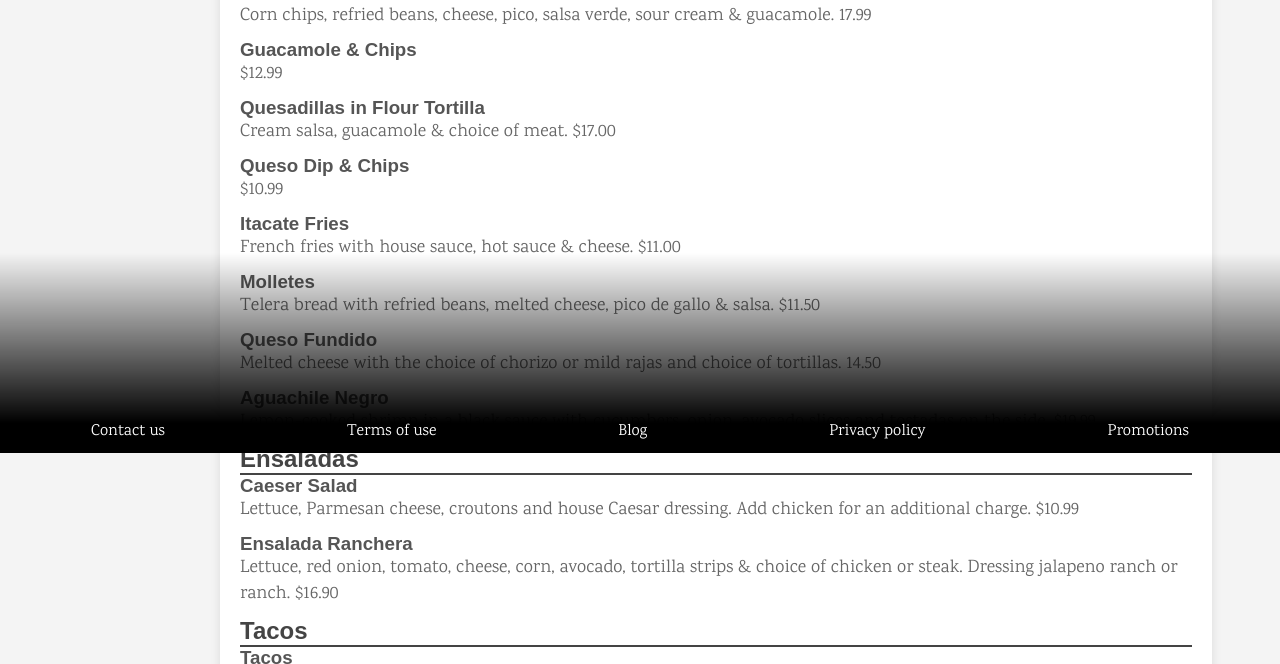
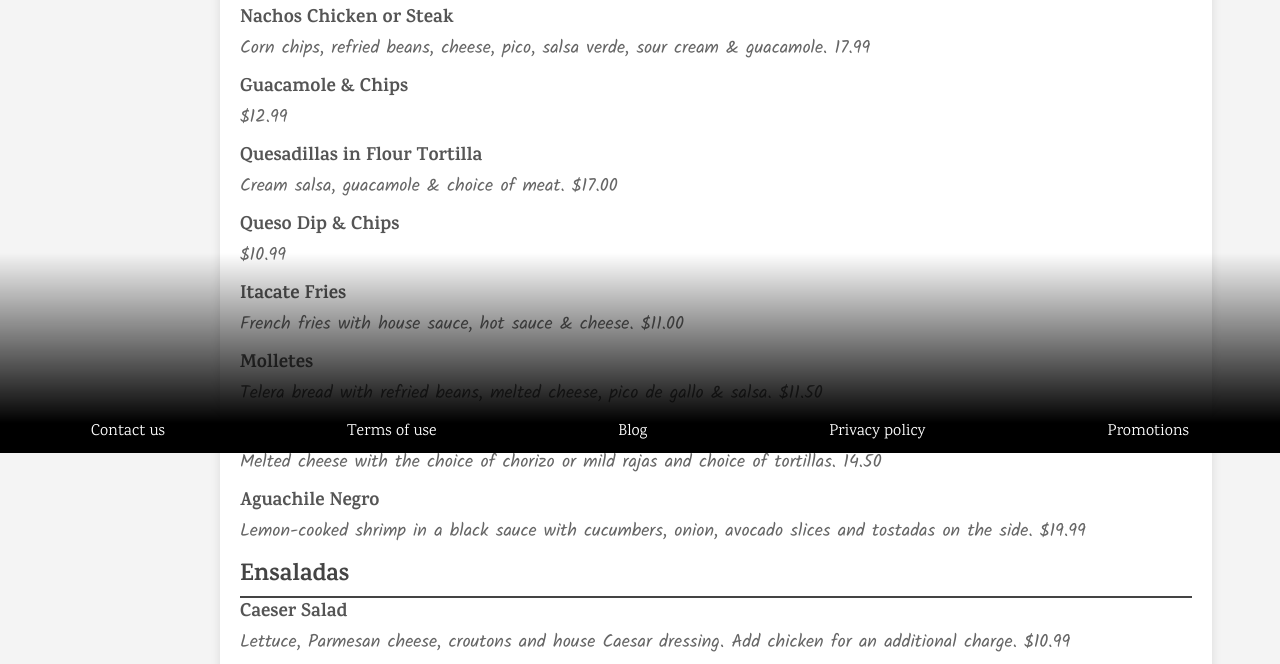
Before and after one commit to JacksonPeake/Itacate-Final, a plain HTML site: page menu.html in a window 1280 px wide. Shown: the part 347-1011 px from the top of the page. Drawn offline with Linux system fonts and the light colour scheme.

Commit message:
Update main.css

```diff
--- a/css/main.css
+++ b/css/main.css
@@ -483,21 +483,26 @@ h1, h2, h3, h4 {
     padding: 20px;
     box-shadow: 0 0 10px rgba(0,0,0,0.1);
     text-align: left;
+
 }
 
 h2 {
     color: #444;
     border-bottom: 2px solid #444;
+    font-family: karma, sans-serif;
+
 }
 
 .item h3 {
     color: #555;
     margin-top: 0;
+    font-family: karma, sans-serif;
 }
 
 .item p {
     color: #666;
     margin-bottom: 10px;
+    font-family: Kalam, sans-serif;
 }
 
 
```
